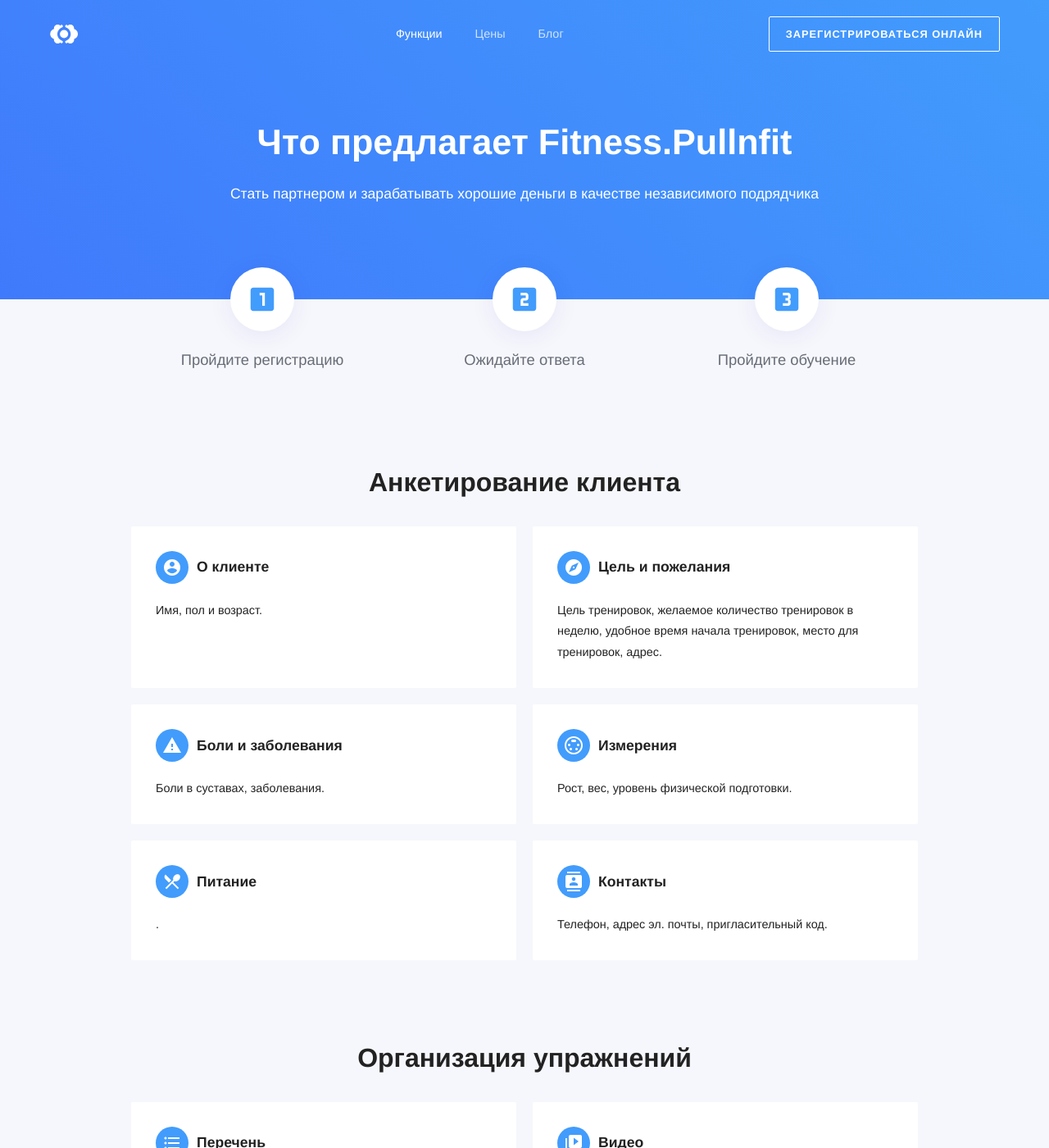
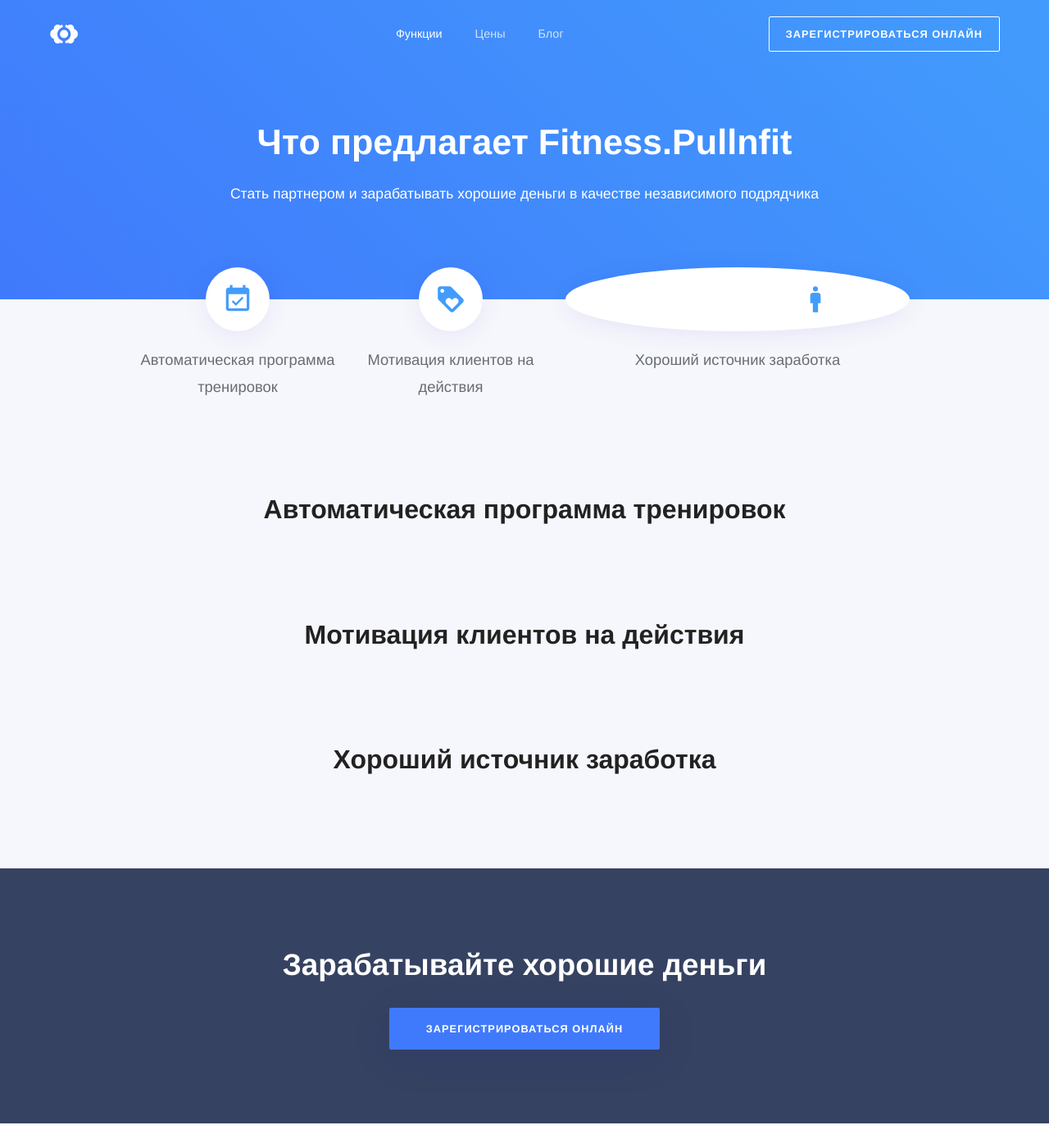
Before and after one commit to RakhimyanTim/fitness.github.io, a Jekyll site: the page built from pages/features.html, in a window 1280 px wide and 1400 px high. Shown: the whole window at 82% size. Built offline with Jekyll 4.4.1, drawn with Linux system fonts in a browser that asks for light colours; some web fonts are replaced; some of the changed text lies outside the part shown.

Commit message:
Update features.html

```diff
--- a/pages/features.html
+++ b/pages/features.html
@@ -7,50 +7,35 @@
 ---
 <ul class="workflow-diagram">
 	<li>
-		<i class="material-icons">looks_one</i>
-		<p>Пройдите регистрацию</p>
+		<i class="material-icons">event_available</i>
+		<p>Автоматическая программа тренировок</p>
 	</li>
 	<li>
-		<i class="material-icons">looks_two</i>
-		<p>Ожидайте ответа</p>
+		<i class="material-icons">loyalty</i>
+		<p>Мотивация клиентов на действия</p>
 	</li>
 	<li>
-		<i class="material-icons">looks_3</i>
-		<p>Пройдите обучение</p>
+		<i class="material-icons">attach_maney</i>
+		<p>Хороший источник заработка</p>
 	</li>
 </ul>
 
 <div class="feature-content">
-	<h2>Анкетирование клиента</h2>
+	<h2>Автоматическая программа тренировок</h2>
 
 	<ul class="cards">
-		{% include components/features/data-block.html icon="account_circle" title="О клиенте" content="Имя, пол и возраст." %}
 
-		{% include components/features/data-block.html icon="explore" title="Цель и пожелания" content="Цель тренировок, желаемое количество тренировок в неделю, удобное время начала тренировок, место для тренировок, адрес." %}
-
-		{% include components/features/data-block.html icon="warning" title="Боли и заболевания" content="Боли в суставах, заболевания." %}
-
-		{% include components/features/data-block.html icon="settings_input_svideo" title="Измерения" content="Рост, вес, уровень физической подготовки." %}
-
-		{% include components/features/data-block.html icon="restaurant_menu"  title="Питание" content="." %}
-
-		{% include components/features/data-block.html icon="contacts" title="Контакты" content="Телефон, адрес эл. почты, пригласительный код." %}
 	</ul>
 
-	<h2>Организация упражнений</h2>
+	<h2>Мотивация клиентов на действия</h2>
 
 	<ul class="cards">
-		{% include components/features/data-block.html icon="format_list_bulleted" title="Перечень" content="Комплекс упражнений в тренажёрном зале." %}
 
-		{% include components/features/data-block.html icon="video_library" title="Видео" content="Короткое музыкальное видео к каждому упражнению." %}
+	</ul>
+	<h2>Хороший источник заработка</h2>
 
-		{% include components/features/data-block.html icon="line_weight" title="Дозировка" content="Количественно-качественные показатели упражнений." %}
+	<ul class="cards">
 
-		{% include components/features/data-block.html icon="check_circle" title="Показания" content="Позволяет включить упражнение в список рекомендованных." %}
-
-		{% include components/features/data-block.html icon="report" title="Противопоказания" content="Помогает исключить упражнение из списка рекомендованных." %}
-
-		{% include components/features/data-block.html icon="comment" title="Рекомендации" content="Небольшие методические указания." %}
 	</ul>
 </div>
 <script src="/js/features.js"></script>
```
